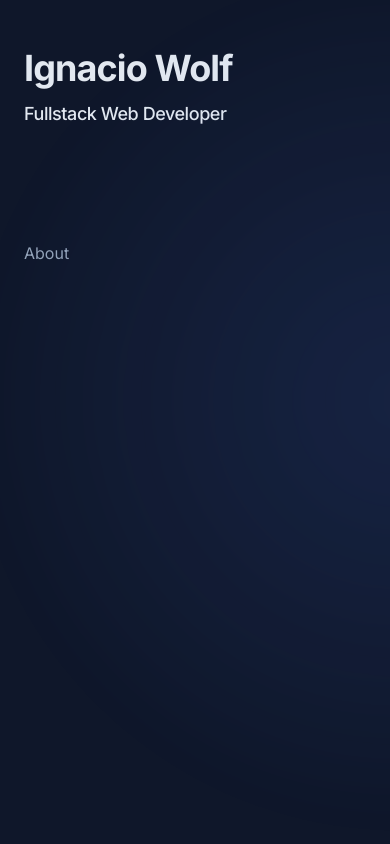
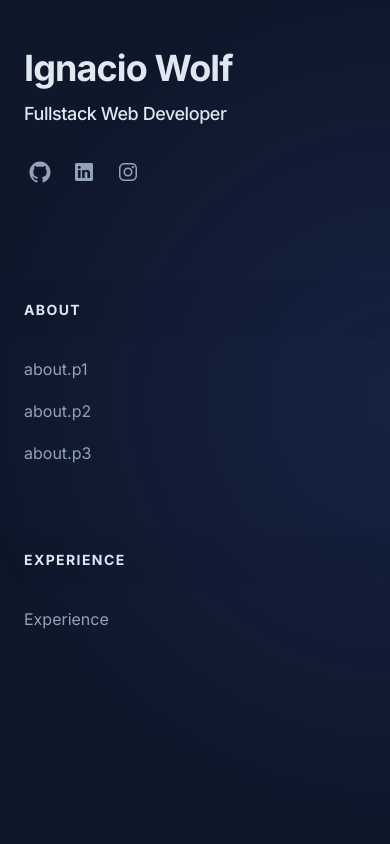
Before and after one commit to nachowolf11/porfolio-nextjs13, a Next.js app: page /en/dev in a window 390 px wide. Shown: the top 844 px of the page. Built offline with nearby package versions, Linux system fonts and the light colour scheme.

Commit message:
Social Networks links, Section Container, About section

```diff
--- a/messages/es.json
+++ b/messages/es.json
@@ -4,11 +4,16 @@
     },
     "header":{
         "role":"Desarrollador Web Fullstack",
-        "description":"I build pixel-perfect, engaging, and accessible digital experiences.",
+        "description":"Contruyo páginas web trabajando para Thalamus SA y también tomo pedidos particulares.",
         "sections":{
             "about":"Sobre mi",
             "experience":"Experiencia",
             "projects":"Proyectos"
         }
+    },
+    "about":{
+        "p1":"Desde 2021, he iniciado mi trayectoria profesional en Thalamus SA como Account Analyst.",
+        "p2":"En 2023, decidí dar un paso adelante al unirme al equipo de desarrollo, lo que ha significado una oportunidad invaluable para expandir mis habilidades técnicas y capacitarme para enfrentar una variedad de desafíos.",
+        "p3":"Mi objetivo primordial es avanzar en mi carrera buscando oportunidades que me permitan crecer profesionalmente y contribuir al éxito continuo de la organización. Estoy firmemente comprometido a desarrollar tanto mis habilidades en tecnología como en negocios, buscando siempre superar los límites y agregar valor donde sea posible."
     }
 }
--- a/src/app/globals.css
+++ b/src/app/globals.css
@@ -1,6 +1,10 @@
 @tailwind base;
 @tailwind components;
 @tailwind utilities;
+
+html{
+    scroll-behavior: smooth;
+}
 
 .mousefollow {
     position: fixed;
--- a/src/components/content/About.tsx
+++ b/src/components/content/About.tsx
@@ -1,6 +1,12 @@
+import { useTranslations } from "next-intl"
 
 export const About = () => {
+  const t = useTranslations('about');
   return (
-    <div style={{ width: '100px', height: '1000px' }}>About</div>
+    <div>
+      <p className="mb-4">{t('p1')}</p>
+      <p className="mb-4">{t('p2')}</p>
+      <p>{t('p3')}</p>
+    </div>
   )
 }
--- a/src/components/content/Header.tsx
+++ b/src/components/content/Header.tsx
@@ -1,6 +1,25 @@
 import { useTranslations } from "next-intl"
 import Link from "next/link"
 import { Nav } from "..";
+import { IoLogoGithub, IoLogoInstagram, IoLogoLinkedin } from "react-icons/io";
+
+const socialNetworks = [
+    {
+        url: 'https://github.com/nachowolf11',
+        label: 'GitHub',
+        icon: <IoLogoGithub className="h-6 w-6"/>
+    },
+    {
+        url: 'https://www.linkedin.com/in/ignacio-wolf-890642164/',
+        label: 'LinkedIn',
+        icon: <IoLogoLinkedin className="h-6 w-6"/>
+    },
+    {
+        url: 'https://www.instagram.com/nachowolf/',
+        label: 'Instagram',
+        icon: <IoLogoInstagram className="h-6 w-6"/>
+    }
+];
 
 export const Header = () => {
     const t = useTranslations('header');
@@ -19,6 +38,19 @@ export const Header = () => {
 
             <Nav/>
         </div>
+
+        <ul className="ml-1 mt-8 flex items-center">
+            {
+                socialNetworks.map( item => (
+                    <li key={item.label} className="mr-5 text-xs shrink-0">
+                        <a href={item.url} className="block hover:text-slate-200" target="_blank" rel="noreferrer noopener" title={item.label}>
+                            <span className="sr-only">{item.label}</span>
+                            {item.icon}
+                        </a>
+                    </li>
+                ))
+            }
+        </ul>
     </header>
   )
 }
--- a/src/components/ui/SectionContainer.tsx
+++ b/src/components/ui/SectionContainer.tsx
@@ -19,13 +19,20 @@ export const SectionContainer = ({children, sectionName}:Props) => {
 
     const { ref } = useIntersectionObserver({
         threshold: 0.5,
-        onChange: onChange
+        onChange: onChange,
+        rootMargin:'96px'
     });
 
 
   return (
-    <div ref={ref} id={sectionName}>
-        {children}
+    <div ref={ref} id={sectionName}
+        className="mb-16 scroll-mt-16 md:mb-24 lg:mb-36 lg:scroll-mt-24">
+            <div className="sticky top-0 z-20 -mx-6 mb-4 w-screen bg-slate-900/75 px-6 py-5 backdrop-blur md:-mx-12 md:px-12 lg:sr-only lg:relative lg:top-auto lg:mx-auto lg:w-full lg:px-0 lg:py-0 lg:opacity-0">
+                <h2 className="text-sm font-bold uppercase tracking-widest text-slate-200 lg:sr-only">
+                    {sectionName}
+                </h2>
+            </div>
+            {children}
     </div>
   )
 }
```
